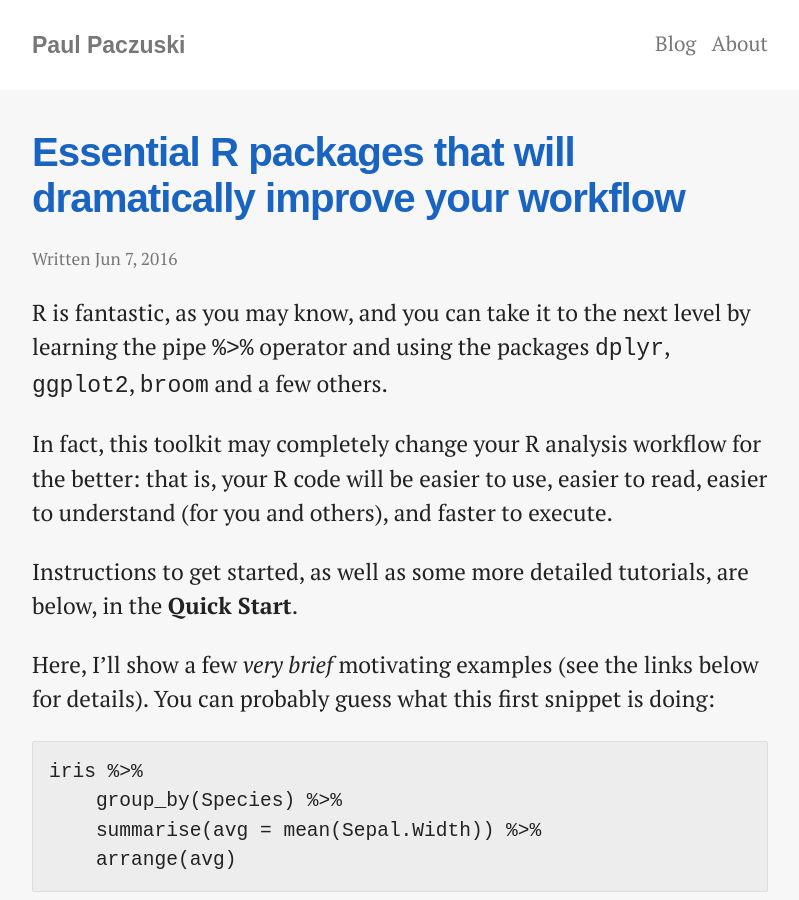
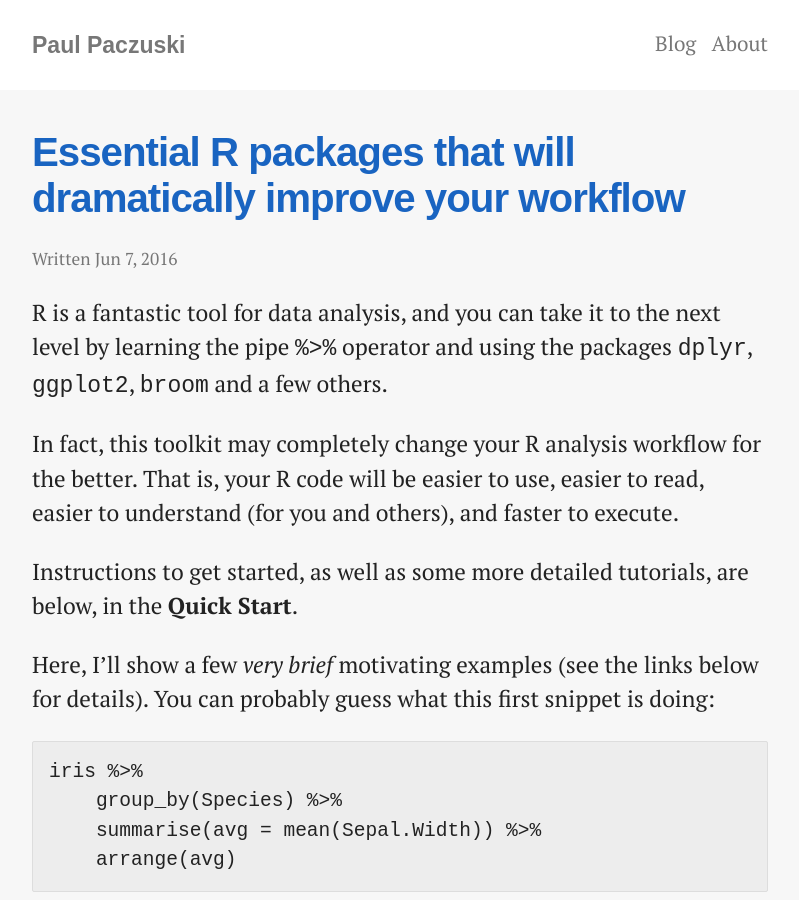
Before and after one commit to pavopax/pavopax.github.io, a Jekyll site: the page built from _posts/2016-06-07-a-new-R-workflow-with-dplyr.md, in a window 1280 px wide and 900 px high. Shown: the whole window, without its empty margins (240-1039 px from the left). Built offline with Jekyll 4.4.1, drawn with Linux system fonts in a browser that asks for light colours; nearby versions of some CDN libraries; library files that are not in the unit come from our copies; some of the changed text lies outside the part shown.

Commit message:
tweak R blog post

```diff
--- a/_posts/2016-06-07-a-new-R-workflow-with-dplyr.md
+++ b/_posts/2016-06-07-a-new-R-workflow-with-dplyr.md
@@ -5,12 +5,12 @@ description: ""
 categories:
 ---
 
-R is fantastic, as you may know, and you can take it to the next level by
+R is a fantastic tool for data analysis, and you can take it to the next level by
 learning the pipe `%>%` operator and using the packages `dplyr`, `ggplot2`,
 `broom` and a few others.
 
 In fact, this toolkit may completely change your R analysis workflow for the
-better: that is, your R code will be easier to use, easier to read, easier to
+better. That is, your R code will be easier to use, easier to read, easier to
 understand (for you and others), and faster to execute.
 
 Instructions to get started, as well as some more detailed tutorials, are
```
Also changed, not shown: other parts of _posts/2016-06-07-a-new-R-workflow-with-dplyr.md (+1 -1 lines).
